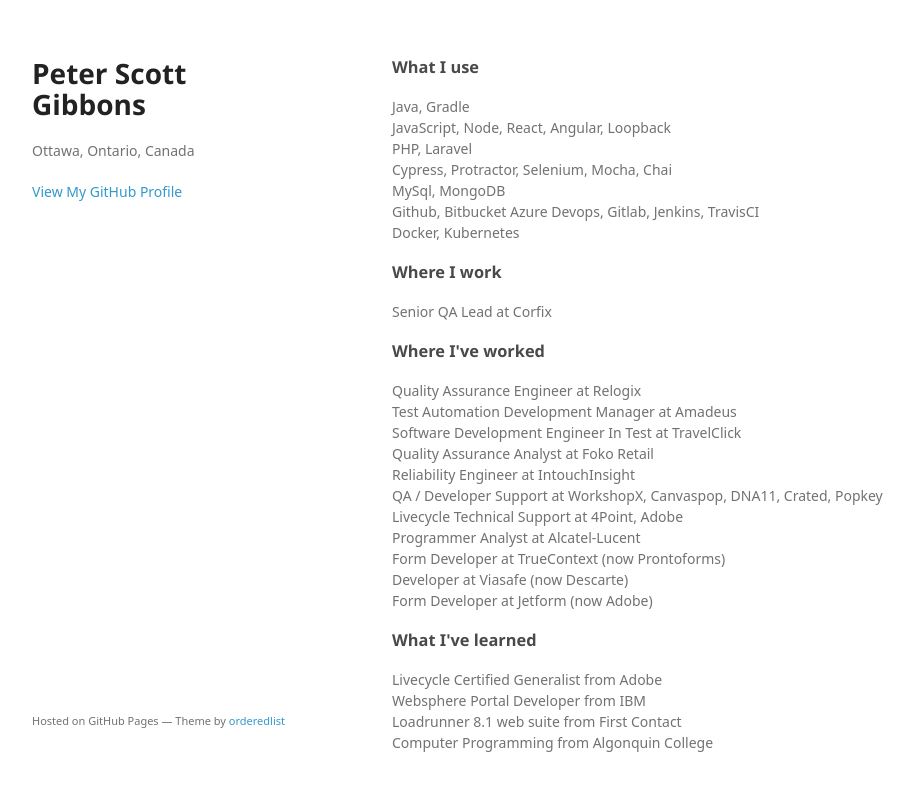
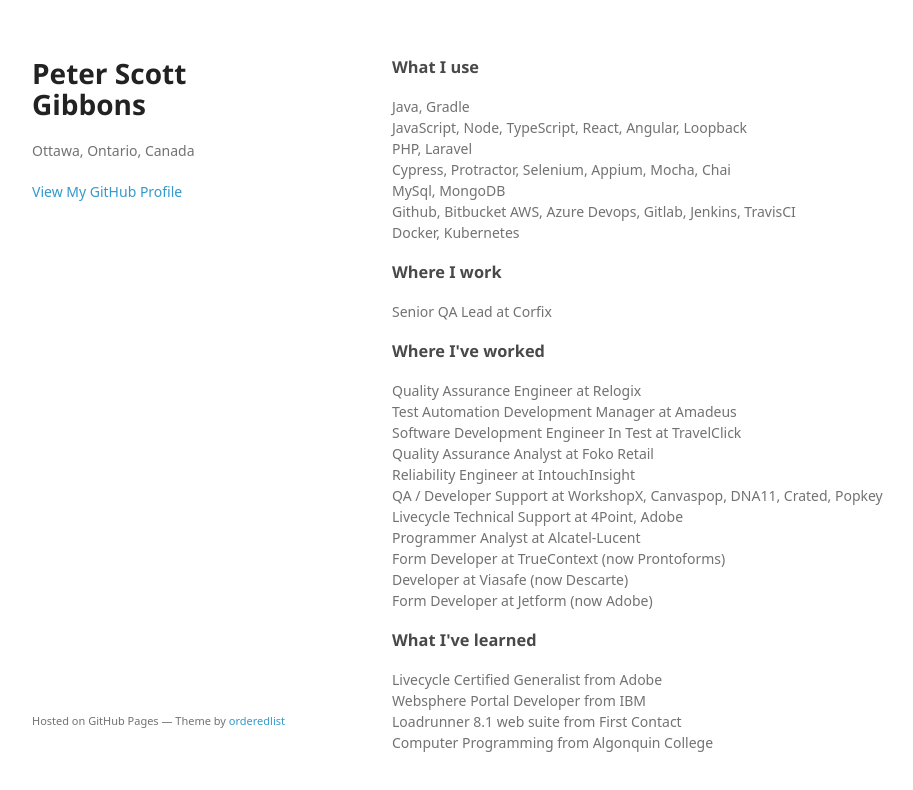
Before and after one commit to peterscottgibbons/peterscottgibbons.github.io, a plain HTML site: page index.html in a window 1280 px wide. Shown: the whole page, without its empty margins (178-1091 px from the left). Drawn offline with Linux system fonts and the light colour scheme; a web font is replaced by a local one.

Commit message:
Update index.html

```diff
--- a/index.html
+++ b/index.html
@@ -28,12 +28,12 @@
 
       <p>
         Java, Gradle<br>
-        JavaScript, Node, React, Angular, Loopback<br>
+        JavaScript, Node, TypeScript, React, Angular, Loopback<br>
         PHP, Laravel<br>
-        Cypress, Protractor, Selenium, Mocha, Chai<br>
+        Cypress, Protractor, Selenium, Appium, Mocha, Chai<br>
         MySql, MongoDB<br>
         Github, Bitbucket
-        Azure Devops, Gitlab, Jenkins, TravisCI<br>
+        AWS, Azure Devops, Gitlab, Jenkins, TravisCI<br>
         Docker, Kubernetes<br>
       </p>
 
```
